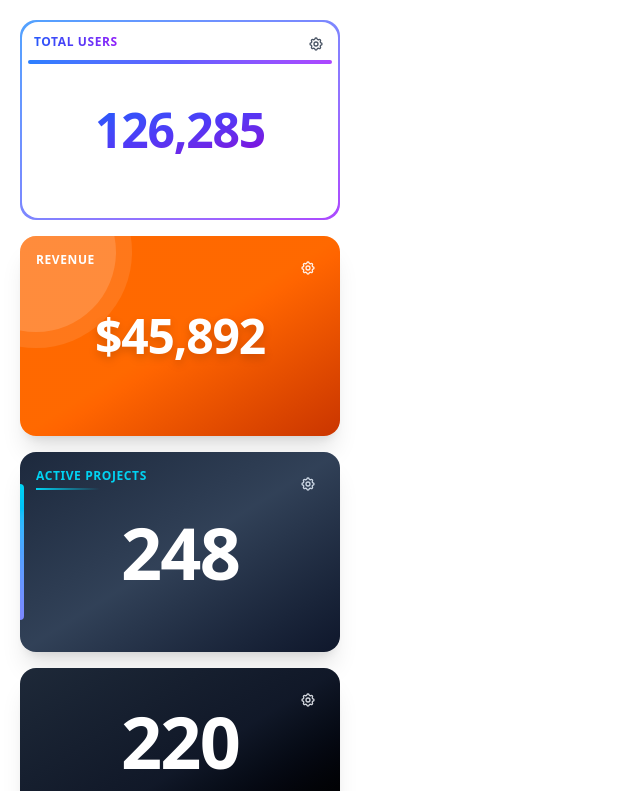
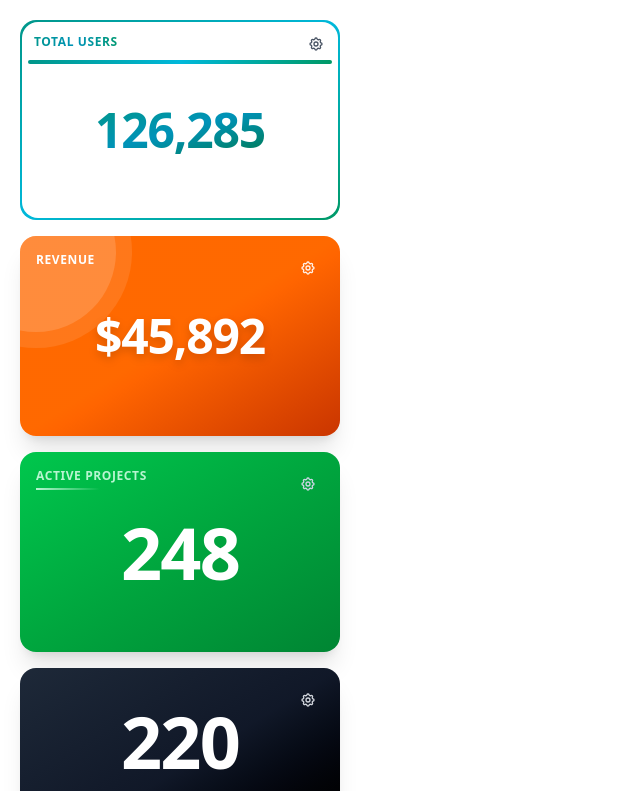
Before and after one commit to nakul-hyper/Visual_Cards, a React (Vite) app: page / in a window 1280 px wide. Shown: the top 791 px of the page, without its empty margins (0-640 px from the left). Built offline with nearby package versions, Linux system fonts and the light colour scheme.

Commit message:
feat: add Colour component and integrate it into App; update Card1 styles with new gradient colors

```diff
--- a/src/App.tsx
+++ b/src/App.tsx
@@ -8,6 +8,8 @@ import {
   Card7,
   Card8,
 } from "./cards";
+
+import Colour from "./colourtest";
 
 import Card816 from "./cards2";
 
@@ -23,6 +25,7 @@ export default function App() {
       <Card7 />
       <Card8 />
       <Card816 />
+      <Colour />
     </div>
   );
 }
--- a/src/cards.tsx
+++ b/src/cards.tsx
@@ -7,7 +7,7 @@ export function Card1() {
   return (
     <div className="relative w-80 h-50 group">
       {/* Border */}
-      <div className="absolute inset-0 bg-linear-to-br from-blue-400 via-indigo-400 to-purple-500 rounded-2xl"></div>
+      <div className="absolute inset-0 bg-linear-to-br from-teal-600 via-cyan-500 to-emerald-600 rounded-2xl"></div>
 
       {/* White background*/}
       <div className="absolute inset-0.5 bg-white rounded-2xl"></div>
@@ -17,7 +17,7 @@ export function Card1() {
         {/* Header */}
         <div>
           <div className="flex justify-between items-start">
-            <h3 className=" p-1.5 text-xs font-semibold uppercase tracking-wider bg-linear-to-r from-blue-600 via-indigo-600 to-purple-600 bg-clip-text text-transparent">
+            <h3 className=" p-1.5 text-xs font-semibold uppercase tracking-wider bg-linear-to-r from-teal-600 via-cyan-600 to-emerald-600 bg-clip-text text-transparent">
               Total Users
             </h3>
 
@@ -39,16 +39,16 @@ export function Card1() {
             </div>
           </div>
           {/*Line*/}
-          <div className="h-1 w-full bg-linear-to-r from-blue-500 via-indigo-500 to-purple-500 rounded-full"></div>
+          <div className="h-1 w-full bg-linear-to-r from-teal-600 via-cyan-500 to-emerald-600 rounded-full"></div>
         </div>
 
         {/* Dropdown Menu */}
         {showMenu && (
           <div className="absolute right-4 top-12 bg-white rounded-xl shadow-2xl p-2 w-60 z-50 border border-gray-200">
-            <button className="flex items-center gap-3 w-full p-2 hover:bg-blue-50 rounded-lg text-gray-700 text-sm font-medium transition-all duration-150">
+            <button className="flex items-center gap-3 w-full p-2 hover:bg-cyan-50 rounded-lg text-gray-700 text-sm font-medium transition-all duration-150">
               <span>Schedule report to mail</span>
             </button>
-            <button className="flex items-center gap-3 w-full p-2 hover:bg-blue-50 rounded-lg text-gray-700 text-sm font-medium transition-all duration-150">
+            <button className="flex items-center gap-3 w-full p-2 hover:bg-cyan-50 rounded-lg text-gray-700 text-sm font-medium transition-all duration-150">
               <span>Remove from Dashboard</span>
             </button>
             <div className="h-px bg-gray-200 my-1"></div>
@@ -61,7 +61,7 @@ export function Card1() {
         {/* Main Value Display */}
         <div className="flex-1 flex flex-col justify-center items-center mb-4">
           <div className="relative ">
-            <p className=" text-5xl font-bold bg-linear-to-br from-blue-600 via-indigo-600 to-purple-700 bg-clip-text text-transparent tracking-tight">
+            <p className=" text-5xl font-bold bg-linear-to-br from-teal-600 via-cyan-600 to-emerald-700 bg-clip-text text-transparent tracking-tight">
               126,285
             </p>
           </div>
@@ -141,21 +141,32 @@ export function Card3() {
 
   return (
     <div className="relative w-80 h-50 group">
-      {/* Gradient background - Navy to Slate */}
-      <div className="absolute inset-0 bg-linear-to-br from-slate-800 via-slate-700 to-slate-900 rounded-2xl shadow-xl"></div>
-
-      {/* Subtle accent line on left */}
-      <div className="absolute left-0 top-8 bottom-8 w-1 bg-linear-to-b from-cyan-400 via-blue-400 to-indigo-400 rounded-r-full"></div>
+      {/* Gradient background - Professional Green (lighter) */}
+      <div
+        className="absolute inset-0 rounded-2xl shadow-xl"
+        style={{
+          background:
+            "linear-gradient(to bottom right, #00c74d, #00a63e, #008533)",
+        }}
+      ></div>
 
       {/* Content */}
       <div className="relative h-full flex flex-col justify-center items-center p-4">
         {/* Header - Absolute positioning */}
         <div className="absolute top-4 left-4 right-4 flex justify-between items-start">
           <div>
-            <h3 className="text-cyan-400 text-xs font-bold uppercase tracking-wider mb-1">
+            <h3
+              className="text-xs font-bold uppercase tracking-wider mb-1"
+              style={{ color: "#b8f5d1" }}
+            >
               Active Projects
             </h3>
-            <div className="h-0.5 w-16 bg-linear-to-r from-cyan-400 to-transparent"></div>
+            <div
+              className="h-0.5 w-16"
+              style={{
+                background: "linear-gradient(to right, #b8f5d1, transparent)",
+              }}
+            ></div>
           </div>
 
           {/* Buttons */}
--- /dev/null
+++ b/src/colourtest.tsx
@@ -0,0 +1,5 @@
+export default function Colour(){
+  return (
+    <div className="bg-[#00a63e] h-30 w-40"></div>
+  )
+}
```
